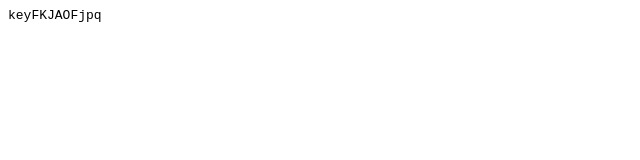
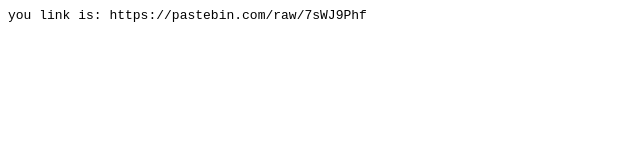
Before and after one commit to TheREBLEX/Key, a plain HTML site: page Reblex/index.html in a window 1280 px wide. Shown: the whole page, without its empty margins (0-640 px from the left). Drawn offline with Linux system fonts and the light colour scheme.

Commit message:
Update index.html

```diff
--- a/Reblex/index.html
+++ b/Reblex/index.html
@@ -1 +1 @@
-<html><head></head><body><pre style="word-wrap: break-word; white-space: pre-wrap;">keyFKJAOFjpq</pre></body></html>
+<html><head></head><body><pre style="word-wrap: break-word; white-space: pre-wrap;">you link is: https://pastebin.com/raw/7sWJ9Phf</pre></body></html>
```
